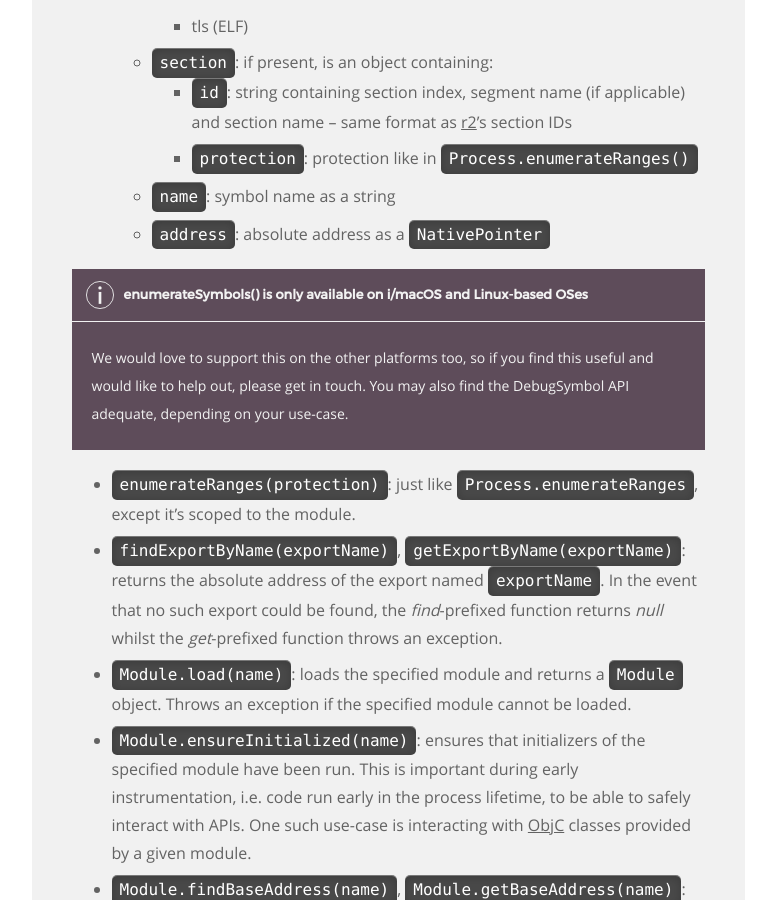
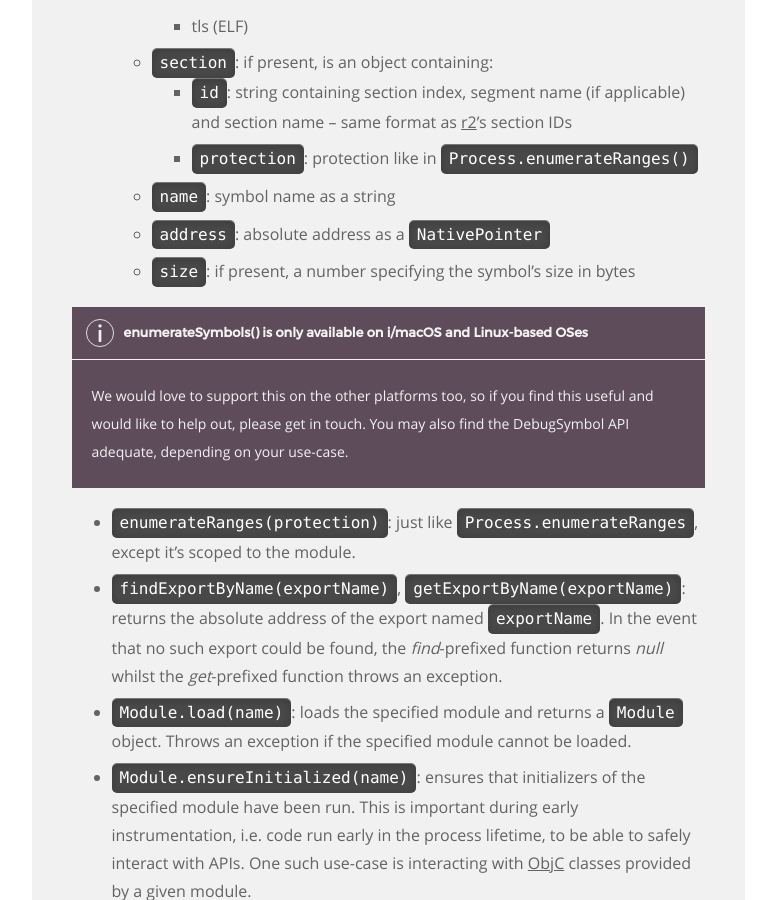
Before and after one commit to frida/frida-website, a Jekyll site: the page built from _docs/javascript-api.md, in a window 1280 px wide and 900 px high, scrolled down 11658 px. Shown: the whole window, without its empty margins (364-1140 px from the left). Built offline with Jekyll 4.4.1, drawn with Linux system fonts in a browser that asks for light colours.

Commit message:
Document the enumerateSymbols()' brand new “size” property

```diff
--- a/_docs/javascript-api.md
+++ b/_docs/javascript-api.md
@@ -441,6 +441,7 @@ In the example above we used `script.on('message', on_message)` to monitor for a
         -   `protection`: protection like in `Process.enumerateRanges()`
     -   `name`: symbol name as a string
     -   `address`: absolute address as a `NativePointer`
+    -   `size`: if present, a number specifying the symbol's size in bytes
 
 <div class="note info">
   <h5>enumerateSymbols() is only available on i/macOS and Linux-based OSes</h5>
```
